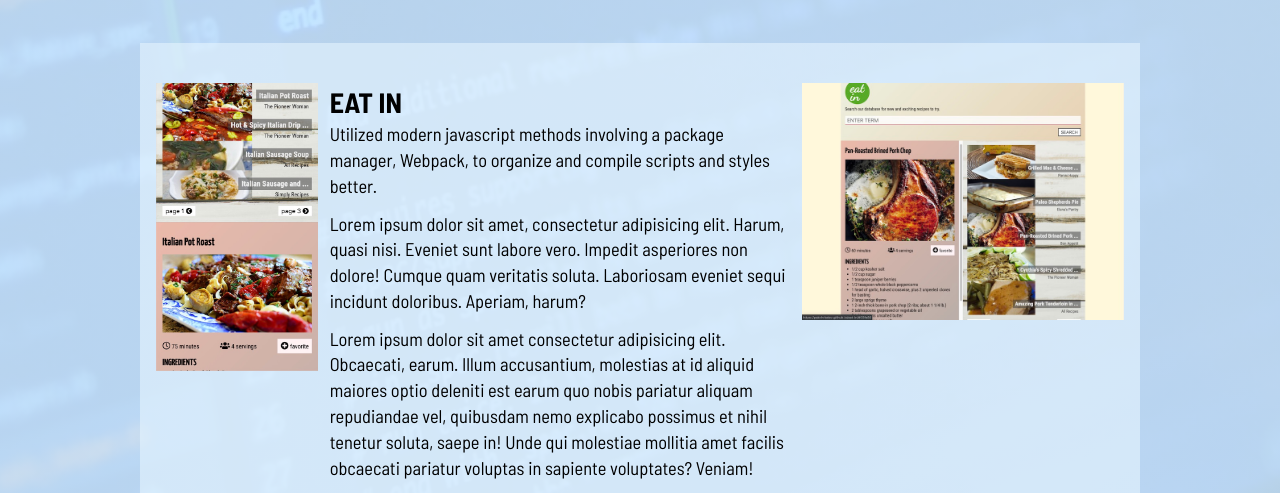
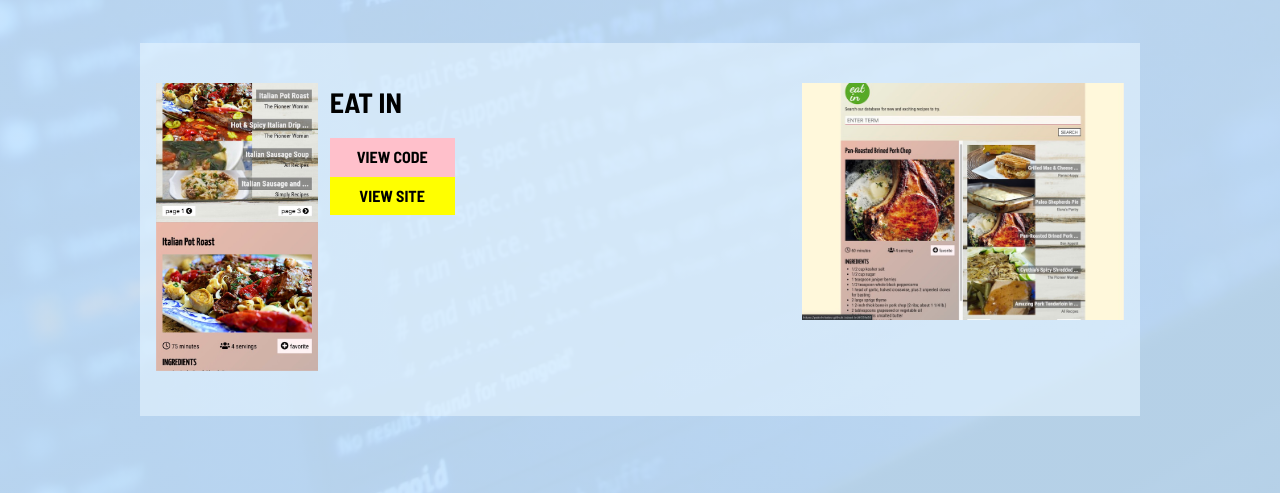
Before and after one commit to pakchrisdev/portfolio, a website built with Parcel: page index.html in a window 1280 px wide. Shown: the part 2400-2893 px from the top of the page. Built offline with nearby package versions, Linux system fonts and the light colour scheme; files whose address does not match are found by name.

```diff
--- a/index.html
+++ b/index.html
@@ -130,9 +130,7 @@
                     </div>
                     <div class="projects_project_content-desc">
                         <h3>eat in</h3>
-                        <p>Utilized modern javascript methods involving a package manager, Webpack, to organize and compile scripts and styles better.</p>
-                        <p>Lorem ipsum dolor sit amet, consectetur adipisicing elit. Harum, quasi nisi. Eveniet sunt labore vero. Impedit asperiores non dolore! Cumque quam veritatis soluta. Laboriosam eveniet sequi incidunt doloribus. Aperiam, harum?</p>
-                        <p>Lorem ipsum dolor sit amet consectetur adipisicing elit. Obcaecati, earum. Illum accusantium, molestias at id aliquid maiores optio deleniti est earum quo nobis pariatur aliquam repudiandae vel, quibusdam nemo explicabo possimus et nihil tenetur soluta, saepe in! Unde qui molestiae mollitia amet facilis obcaecati pariatur voluptas in sapiente voluptates? Veniam!</p>
+                        <p></p>
                         <div class="projects_project_content-links">
                             <a href="https://github.com/pakchrisdev/eat-in" class="code" target="_blank">view code</a>
                             <a href="https://pakchrisdev.github.io/eat-in" class="site" target="_blank">view site</a>
```
